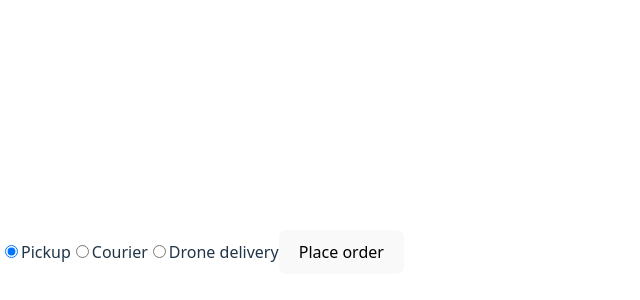
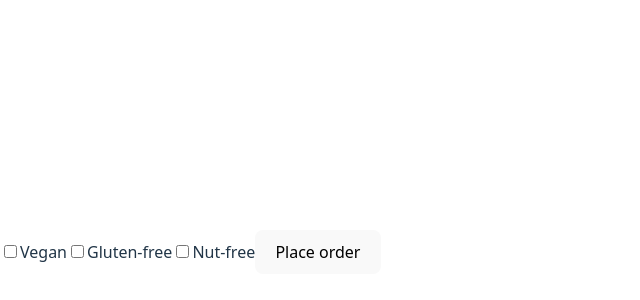
Before and after one commit to ArsenZar/04-react-query, a React (Vite) app: page / in a window 1280 px wide. Shown: the part 148-448 px from the top of the page, without its empty margins (0-640 px from the left). Built offline with nearby package versions, Linux system fonts and the light colour scheme.

Commit message:
Form Checkbox

```diff
--- a/src/App.tsx
+++ b/src/App.tsx
@@ -1,11 +1,11 @@
 import { Formik, Form, Field } from "formik";
 
 interface OrderFormValues {
-  delivery: string;
+  restrictions: string[];
 }
 
 const initialValues: OrderFormValues = {
-  delivery: "pickup",
+  restrictions: [],
 };
 
 export default function OrderForm() {
@@ -21,16 +21,16 @@ export default function OrderForm() {
     <Formik initialValues={initialValues} onSubmit={handleSubmit}>
       <Form>
         <label>
-          <Field type="radio" name="delivery" value="pickup" />
-          Pickup
+          <Field type="checkbox" name="restrictions" value="vegan" />
+          Vegan
         </label>
         <label>
-          <Field type="radio" name="delivery" value="courier" />
-          Courier
+          <Field type="checkbox" name="restrictions" value="gluten-free" />
+          Gluten-free
         </label>
         <label>
-          <Field type="radio" name="delivery" value="drone" />
-          Drone delivery
+          <Field type="checkbox" name="restrictions" value="nut-free" />
+          Nut-free
         </label>
 
         <button type="submit">Place order</button>
```
